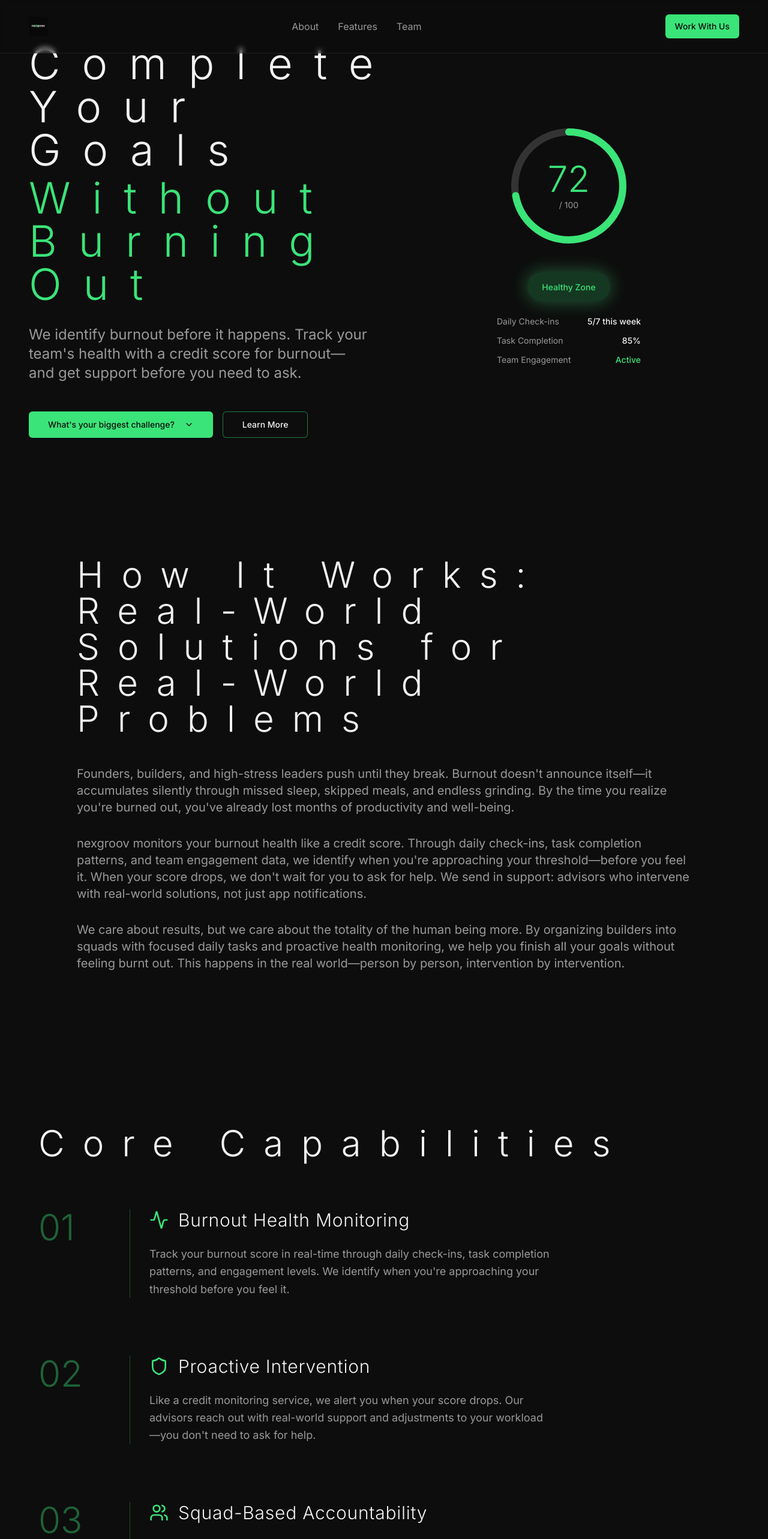
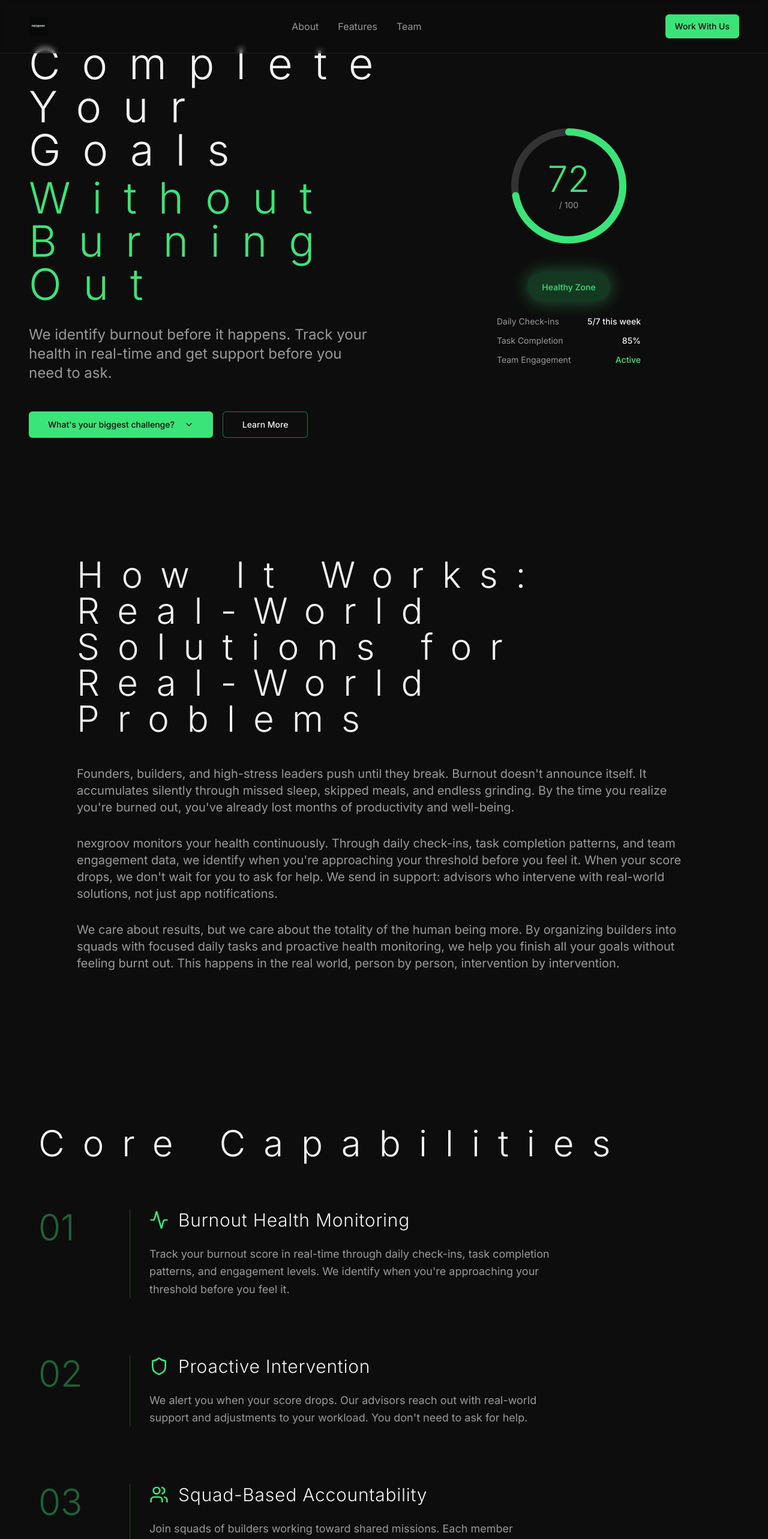
Before and after one commit to ricjard88/nexgroov-reimagined-39180, a React (Vite) app: page / in a window 1280 px wide. Shown: the top 2566 px of the page at 60% size. Built offline with nearby package versions, Linux system fonts and the light colour scheme; the HTML template or start-up script is replaced by a standard one.

Commit message:
Refactor burnout language
Replace credit score metaphor with direct, friendly messaging; remove em dashes from hero, thesis, and features text to improve readability and tone.

```diff
--- a/src/components/BurnoutScoreExplainer.tsx
+++ b/src/components/BurnoutScoreExplainer.tsx
@@ -37,7 +37,7 @@ export const BurnoutScoreExplainer = () => {
 
         <p className="text-xl text-muted-foreground text-center max-w-3xl mx-auto mb-20 leading-relaxed">
           Your Burnout Score is calculated from multiple data points collected through your daily interactions with nexgroov.
-          When your score indicates risk, we don't just notify you—we intervene with personalized support to help you recover before burnout sets in.
+          When your score indicates risk, we don't just notify you. We intervene with personalized support to help you recover before burnout sets in.
         </p>
 
         <div className="grid md:grid-cols-2 lg:grid-cols-4 gap-8">
@@ -77,7 +77,7 @@ export const BurnoutScoreExplainer = () => {
               <h3 className="text-2xl font-light mb-3">Real-Time Monitoring</h3>
               <p className="text-muted-foreground leading-relaxed">
                 Your score updates continuously as you check in, complete tasks, and engage with your squad.
-                We track patterns over time to identify early warning signs—like a sudden drop of 15+ points or staying below 65 for three consecutive days.
+                We track patterns over time to identify early warning signs like a sudden drop of 15+ points or staying below 65 for three consecutive days.
                 When we detect risk, our advisors reach out proactively with real-world interventions.
               </p>
             </div>
--- a/src/components/Features.tsx
+++ b/src/components/Features.tsx
@@ -10,7 +10,7 @@ const features = [
   {
     number: "02",
     title: "Proactive Intervention",
-    description: "Like a credit monitoring service, we alert you when your score drops. Our advisors reach out with real-world support and adjustments to your workload—you don't need to ask for help.",
+    description: "We alert you when your score drops. Our advisors reach out with real-world support and adjustments to your workload. You don't need to ask for help.",
     icon: Shield,
   },
   {
--- a/src/components/Hero.tsx
+++ b/src/components/Hero.tsx
@@ -18,7 +18,7 @@ export const Hero = () => {
           </h1>
 
           <p className="text-xl md:text-2xl text-muted-foreground max-w-2xl leading-relaxed">
-            We identify burnout before it happens. Track your team's health with a credit score for burnout—and get support before you need to ask.
+            We identify burnout before it happens. Track your health in real-time and get support before you need to ask.
           </p>
 
           <div className="flex flex-col sm:flex-row gap-4 pt-4">
--- a/src/components/Thesis.tsx
+++ b/src/components/Thesis.tsx
@@ -8,15 +8,15 @@ export const Thesis = () => {
 
         <div className="space-y-8 text-lg md:text-xl text-muted-foreground leading-relaxed">
           <p className="animate-fade-in" style={{ animationDelay: "0.1s" }}>
-            Founders, builders, and high-stress leaders push until they break. Burnout doesn't announce itself—it accumulates silently through missed sleep, skipped meals, and endless grinding. By the time you realize you're burned out, you've already lost months of productivity and well-being.
+            Founders, builders, and high-stress leaders push until they break. Burnout doesn't announce itself. It accumulates silently through missed sleep, skipped meals, and endless grinding. By the time you realize you're burned out, you've already lost months of productivity and well-being.
           </p>
 
           <p className="animate-fade-in" style={{ animationDelay: "0.2s" }}>
-            nexgroov monitors your burnout health like a credit score. Through daily check-ins, task completion patterns, and team engagement data, we identify when you're approaching your threshold—before you feel it. When your score drops, we don't wait for you to ask for help. We send in support: advisors who intervene with real-world solutions, not just app notifications.
+            nexgroov monitors your health continuously. Through daily check-ins, task completion patterns, and team engagement data, we identify when you're approaching your threshold before you feel it. When your score drops, we don't wait for you to ask for help. We send in support: advisors who intervene with real-world solutions, not just app notifications.
           </p>
 
           <p className="animate-fade-in" style={{ animationDelay: "0.3s" }}>
-            We care about results, but we care about the totality of the human being more. By organizing builders into squads with focused daily tasks and proactive health monitoring, we help you finish all your goals without feeling burnt out. This happens in the real world—person by person, intervention by intervention.
+            We care about results, but we care about the totality of the human being more. By organizing builders into squads with focused daily tasks and proactive health monitoring, we help you finish all your goals without feeling burnt out. This happens in the real world, person by person, intervention by intervention.
           </p>
         </div>
       </div>
```
